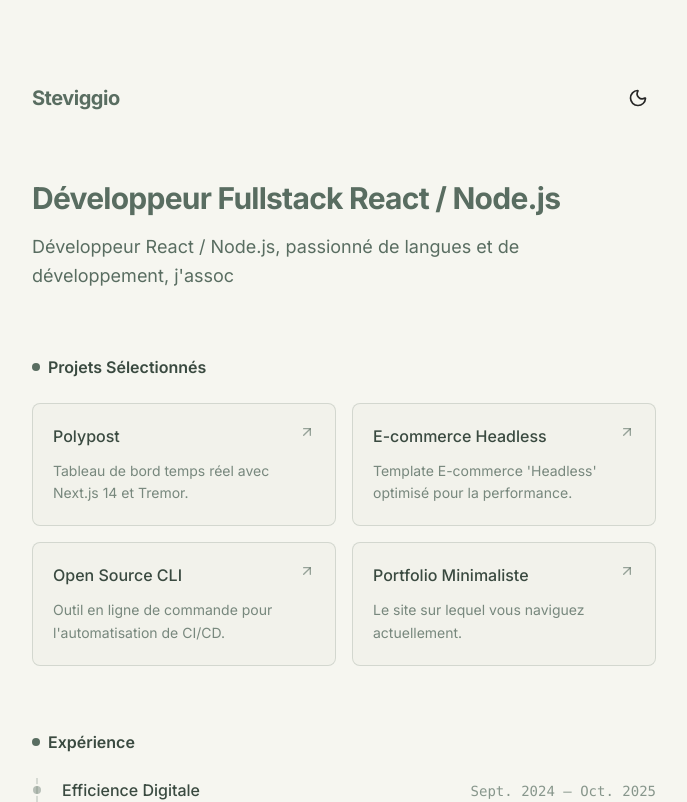
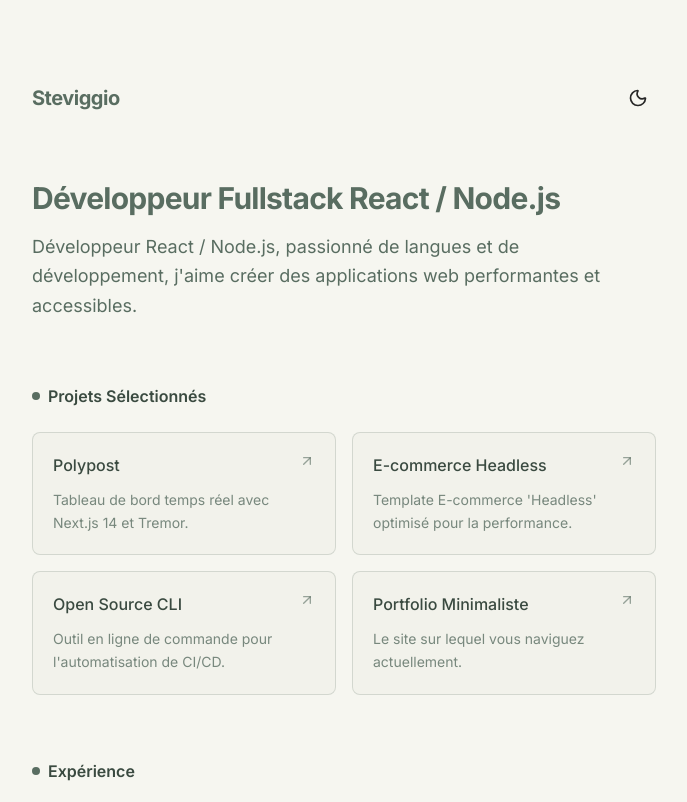
Before and after one commit to Steviggio/next-portfolio, a Next.js app: page / in a window 1280 px wide. Shown: the top 802 px of the page, without its empty margins (296-983 px from the left). Built offline with nearby package versions, Linux system fonts and the light colour scheme.

Commit message:
feat(data): Modifying about infos

```diff
--- a/app/data/data.ts
+++ b/app/data/data.ts
@@ -4,7 +4,7 @@ export const datas = {
   name: "Steviggio",
   title: "Développeur Fullstack React / Node.js",
   about:
-    "Développeur React / Node.js, passionné de langues et de développement, j'assoc",
+    "Développeur React / Node.js, passionné de langues et de développement, j'aime créer des applications web performantes et accessibles.",
   projects: [
     {
       title: "Polypost",
```
